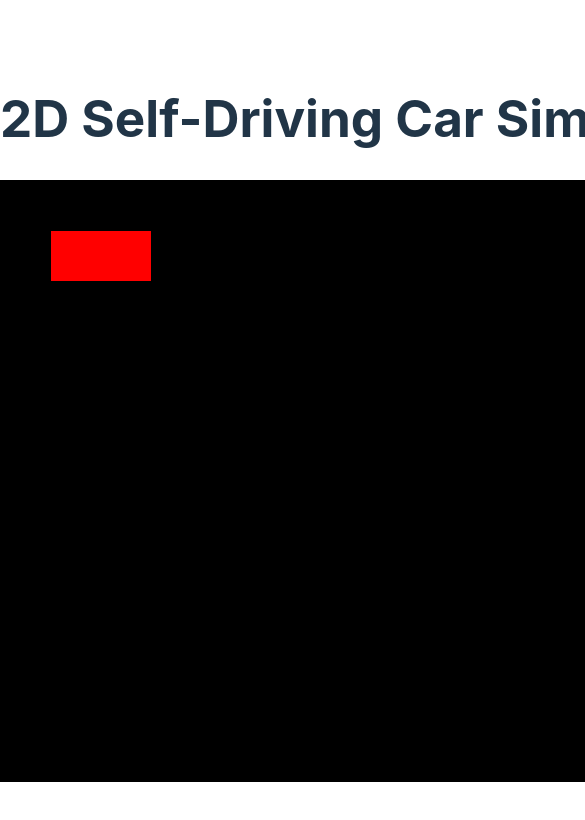
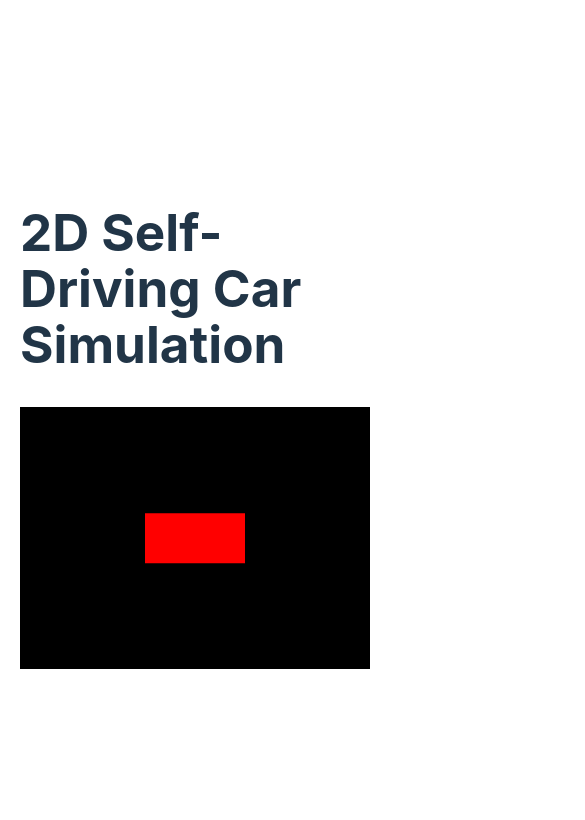
Before and after one commit to thapelomagqazana/self-driving-car-simulation, a React (Vite) app: page / in a window 390 px wide. Shown: the top 820 px of the page, 585 px wide, since content can reach past the window. Built offline with nearby package versions, Linux system fonts and the light colour scheme.

Commit message:
Ensured the canvas is responsive and scales properly across devices.

```diff
--- a/src/App.tsx
+++ b/src/App.tsx
@@ -3,31 +3,39 @@ import Canvas from './components/Canvas';
 
 /**
  * Main App component.
- * - Renders the simulation canvas and a title.
+ * - Renders the responsive simulation canvas and a title.
  */
 const App: React.FC = () => {
   /**
    * Draw function for the canvas.
-   * - Fills the canvas with a black background.
+   * - Fills the canvas with a black background and draws a red rectangle (car).
    * @param ctx - The canvas rendering context.
+   * @param width - The current width of the canvas.
+   * @param height - The current height of the canvas.
    */
-  const draw = (ctx: CanvasRenderingContext2D) => {
+  const draw = (ctx: CanvasRenderingContext2D, width: number, height: number) => {
     // Clear the canvas
-    ctx.clearRect(0, 0, ctx.canvas.width, ctx.canvas.height);
+    ctx.clearRect(0, 0, width, height);
 
     // Draw a black background
     ctx.fillStyle = 'black';
-    ctx.fillRect(0, 0, ctx.canvas.width, ctx.canvas.height);
+    ctx.fillRect(0, 0, width, height);
 
     // Example: Draw a red rectangle (car)
     ctx.fillStyle = 'red';
-    ctx.fillRect(50, 50, 100, 50); // x, y, width, height
+    const carWidth = 100;
+    const carHeight = 50;
+    const x = (width - carWidth) / 2; // Center the car horizontally
+    const y = (height - carHeight) / 2; // Center the car vertically
+    ctx.fillRect(x, y, carWidth, carHeight);
   };
 
   return (
-    <div>
+    <div style={{ maxWidth: '800px', margin: '0 auto', padding: '20px' }}>
       <h1>2D Self-Driving Car Simulation</h1>
-      <Canvas width={800} height={600} draw={draw} />
+      <div style={{ width: '100%', aspectRatio: '4/3', maxWidth: '800px' }}>
+        <Canvas draw={draw} aspectRatio={4 / 3} />
+      </div>
     </div>
   );
 };
--- a/src/components/Canvas.tsx
+++ b/src/components/Canvas.tsx
@@ -1,45 +1,65 @@
-import React, { useRef, useEffect } from 'react';
+import React, { useRef, useEffect, useState } from 'react';
 
 /**
  * Props for the Canvas component.
- * - `width`: Width of the canvas.
- * - `height`: Height of the canvas.
  * - `draw`: Function to draw on the canvas.
+ * - `aspectRatio`: The aspect ratio (width / height) of the canvas.
  */
 interface CanvasProps {
-  width: number;
-  height: number;
-  draw: (ctx: CanvasRenderingContext2D) => void;
+  draw: (ctx: CanvasRenderingContext2D, width: number, height: number) => void;
+  aspectRatio: number; // Width / Height
 }
 
 /**
- * A reusable Canvas component for rendering 2D graphics.
- * - Uses the Canvas API to draw on a `<canvas>` element.
- * - Calls the `draw` function whenever the component updates.
+ * A reusable and responsive Canvas component for rendering 2D graphics.
+ * - Dynamically adjusts the canvas size based on the parent container's dimensions.
+ * - Maintains the specified aspect ratio to prevent distortion.
  */
-const Canvas: React.FC<CanvasProps> = ({ width, height, draw }) => {
-  // Reference to the canvas element
+const Canvas: React.FC<CanvasProps> = ({ draw, aspectRatio }) => {
   const canvasRef = useRef<HTMLCanvasElement>(null);
+  const [dimensions, setDimensions] = useState({ width: 0, height: 0 });
 
+  /**
+   * Update the canvas dimensions based on the parent container's size.
+   */
+  const updateDimensions = () => {
+    const parent = canvasRef.current?.parentElement;
+    if (!parent) return;
+
+    // Calculate the width and height based on the parent's width and the aspect ratio
+    const parentWidth = parent.clientWidth;
+    const width = Math.min(parentWidth, window.innerWidth); // Ensure it doesn't exceed the viewport width
+    const height = width / aspectRatio;
+
+    setDimensions({ width, height });
+  };
+
+  // Update dimensions on mount and window resize
   useEffect(() => {
-    // Get the canvas element from the ref
+    updateDimensions();
+    window.addEventListener('resize', updateDimensions);
+    return () => window.removeEventListener('resize', updateDimensions);
+  }, []);
+
+  // Draw on the canvas whenever dimensions or the draw function changes
+  useEffect(() => {
     const canvas = canvasRef.current;
     if (!canvas) return;
 
-    // Get the 2D rendering context
     const ctx = canvas.getContext('2d');
     if (!ctx) return;
 
-    // Call the draw function with the canvas context
-    draw(ctx);
-  }, [draw]);
+    // Clear the canvas and redraw
+    ctx.clearRect(0, 0, dimensions.width, dimensions.height);
+    draw(ctx, dimensions.width, dimensions.height);
+  }, [draw, dimensions]);
 
   return (
     <canvas
       ref={canvasRef}
-      width={width}
-      height={height}
-      style={{ border: '1px solid black' }} // Optional: Add a border for visibility
+      width={dimensions.width}
+      height={dimensions.height}
+      style={{ width: '100%', height: 'auto' }} // Make the canvas responsive
     />
   );
 };
```
